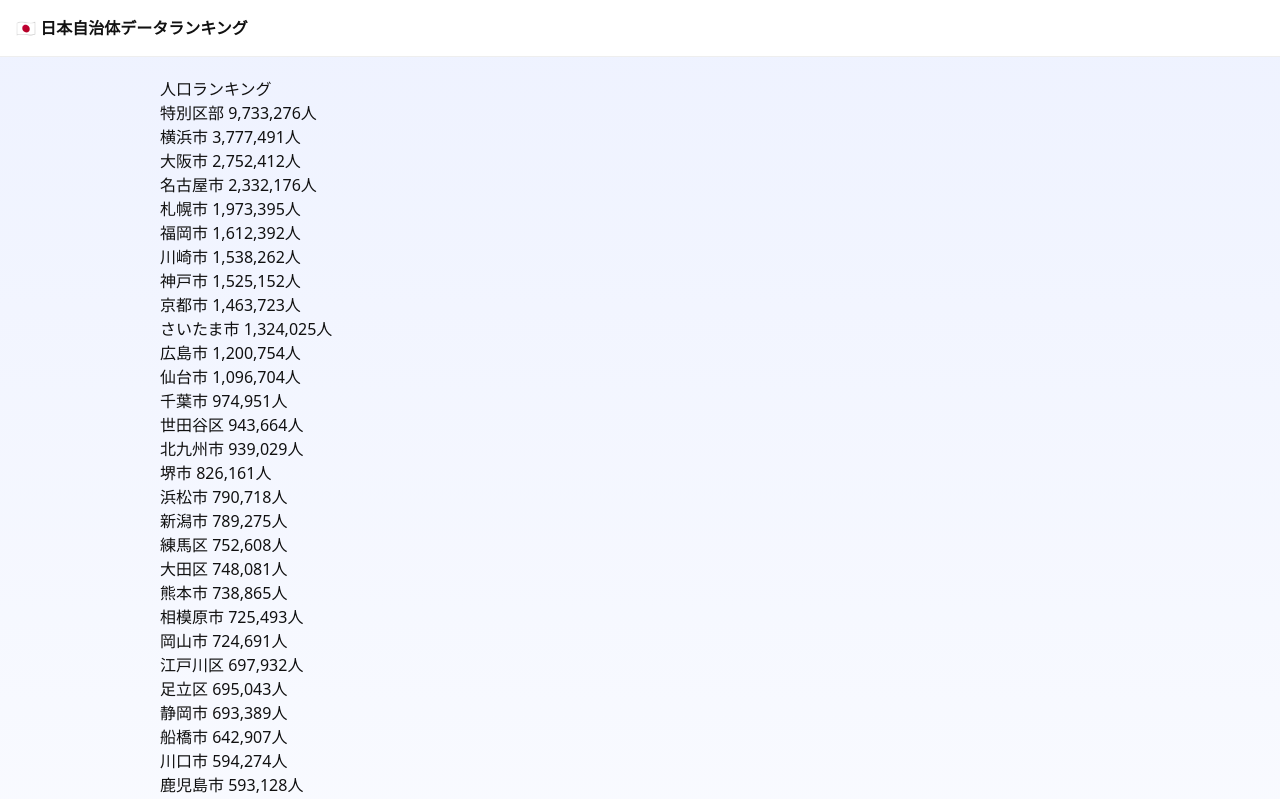
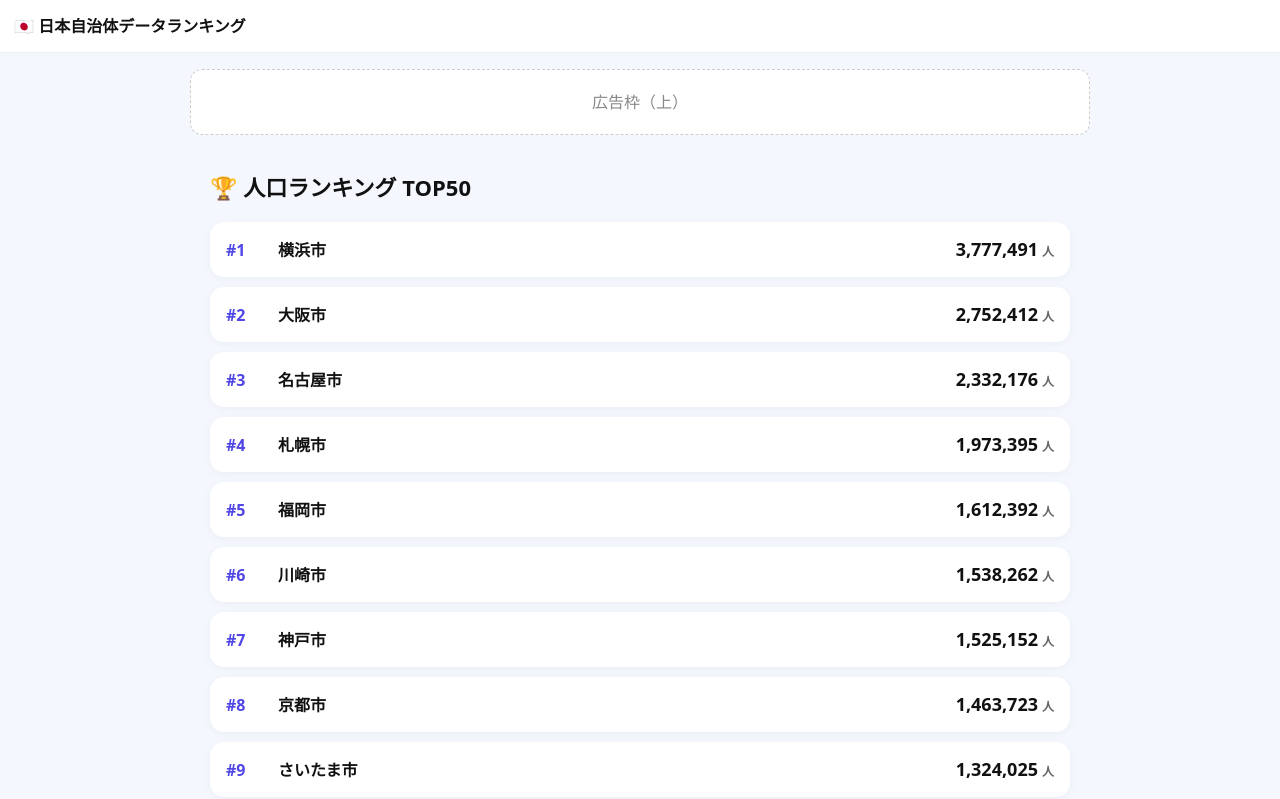
Before and after one commit to OW-beep/japan-data-site, a Next.js app: page /ranking in a window 1280 px wide. Shown: the top 799 px of the page. Built offline with nearby package versions, Linux system fonts and the light colour scheme.

Commit message:
fix build

```diff
--- a/app/layout.tsx
+++ b/app/layout.tsx
@@ -1,4 +1,6 @@
 import "./globals.css";
+import Script from "next/script";
+import React from "react";
 
 export default function RootLayout({
   children,
@@ -7,33 +9,61 @@ export default function RootLayout({
 }) {
   return (
     <html lang="ja">
-      <body
-        style={{
-          margin: 0,
-          fontFamily:
-            "system-ui, sans-serif",
-          background:
-            "linear-gradient(180deg,#eef2ff,#ffffff)",
-          color: "#111",
-        }}
-      >
+      <head>
+        <Script
+          async
+          strategy="afterInteractive"
+          src="https://pagead2.googlesyndication.com/pagead/js/adsbygoogle.js?client=ca-pub-4630812027939211"
+          crossOrigin="anonymous"
+        />
+      </head>
+
+      <body style={body}>
         <header style={header}>
           🇯🇵 日本自治体データランキング
         </header>
 
-        <main style={{ maxWidth: 1000, margin: "0 auto" }}>
-          {children}
-        </main>
+        <div style={adBox}>広告枠（上）</div>
+
+        <main style={main}>{children}</main>
+
+        <div style={adBox}>広告枠（中）</div>
+        <div style={adBox}>広告枠（下）</div>
       </body>
     </html>
   );
 }
 
-const header = {
-  padding: 16,
+const body: React.CSSProperties = {
+  margin: 0,
+  fontFamily: "system-ui",
+  background: "#f5f7ff",
+  color: "#111",
+};
+
+const header: React.CSSProperties = {
+  padding: 14,
   background: "white",
+  borderBottom: "1px solid #eee",
   fontWeight: 800,
-  borderBottom: "1px solid #eee",
   position: "sticky",
   top: 0,
+  zIndex: 10,
 };
+
+const main: React.CSSProperties = {
+  maxWidth: 900,
+  margin: "0 auto",
+  padding: 20,
+};
+
+const adBox: React.CSSProperties = {
+  maxWidth: 900,
+  margin: "16px auto",
+  padding: 20,
+  background: "white",
+  borderRadius: 12,
+  border: "1px dashed #ccc",
+  textAlign: "center",
+  color: "#888",
+};
--- a/app/ranking/decrease/page.tsx
+++ b/app/ranking/decrease/page.tsx
@@ -1,29 +1,33 @@
 import cities from "@/data/cities.json";
-import Link from "next/link";
 
 export default function Page() {
-  const ranking = [...cities]
-    .sort((a, b) => {
-      // 仮指標：人口が少ない順
-      return (a.population ?? 0) - (b.population ?? 0);
-    })
+  const list = [...cities]
+    .filter((c) => c.population > 0)
+    .sort(
+      (a, b) =>
+        (a.population ?? 0) -
+        (b.population ?? 0)
+    )
     .slice(0, 50);
 
   return (
-    <main style={{ maxWidth: 900, margin: "0 auto", padding: 24 }}>
-      <h1>📉 人口少ないランキング</h1>
+    <main style={{ padding: 20 }}>
+      <h1>📉 人口が少ない自治体ランキング</h1>
 
-      <ol>
-        {ranking.map((c, i) => (
-          <li key={c.code}>
-            {i + 1}. {c.name}（{c.population?.toLocaleString()}）
-          </li>
-        ))}
-      </ol>
-
-      <Link href="/ranking/population">
-        ← 人口ランキング
-      </Link>
+      {list.map((c, i) => (
+        <div
+          key={c.code}
+          style={{
+            padding: 12,
+            background: "white",
+            marginTop: 8,
+            borderRadius: 10,
+          }}
+        >
+          {i + 1}. {c.name}（
+          {c.population?.toLocaleString()}人）
+        </div>
+      ))}
     </main>
   );
 }
--- a/app/ranking/page.tsx
+++ b/app/ranking/page.tsx
@@ -1,30 +1,82 @@
 import cities from "@/data/cities.json";
 
-type City = {
-  code: string;
-  name: string;
-  population?: number;
-  birthRate?: number;
-};
-
 export default function Page() {
-  const ranking = [...(cities as City[])].sort(
-    (a, b) => (b.population ?? 0) - (a.population ?? 0)
-  );
+  const ranking = [...cities]
+    .filter((c) => c.name !== "特別区部")
+    .sort((a, b) => (b.population ?? 0) - (a.population ?? 0))
+    .slice(0, 50);
 
   return (
-    <main style={{ padding: 20 }}>
-      <h1>人口ランキング</h1>
+    <main>
+      <h1 style={title}>🏆 人口ランキング TOP50</h1>
 
-      <ol>
-        {ranking.slice(0, 50).map((city) => (
-          <li key={city.code}>
-            {city.name}
-            {" "}
-            {(city.population ?? 0).toLocaleString()}人
-          </li>
+      <div style={wrap}>
+        {ranking.map((c, i) => (
+          <div key={c.code} style={card}>
+            <div style={left}>
+              <div style={rank}>#{i + 1}</div>
+              <div style={name}>{c.name}</div>
+            </div>
+
+            <div style={pop}>
+              {c.population?.toLocaleString()}
+              <span style={unit}>人</span>
+            </div>
+          </div>
         ))}
-      </ol>
+      </div>
     </main>
   );
 }
+
+const title: React.CSSProperties = {
+  fontSize: 22,
+  fontWeight: 900,
+  marginBottom: 18,
+};
+
+const wrap: React.CSSProperties = {
+  display: "flex",
+  flexDirection: "column",
+  gap: 10,
+};
+
+const card: React.CSSProperties = {
+  display: "flex",
+  justifyContent: "space-between",
+  alignItems: "center",
+  padding: "14px 16px",
+  borderRadius: 14,
+  background: "white",
+  boxShadow: "0 2px 8px rgba(0,0,0,0.04)",
+  transition: "0.2s",
+};
+
+const left: React.CSSProperties = {
+  display: "flex",
+  alignItems: "center",
+  gap: 12,
+};
+
+const rank: React.CSSProperties = {
+  fontWeight: 900,
+  fontSize: 16,
+  color: "#4f46e5",
+  width: 40,
+};
+
+const name: React.CSSProperties = {
+  fontWeight: 700,
+};
+
+const pop: React.CSSProperties = {
+  fontWeight: 900,
+  fontSize: 18,
+  color: "#111",
+};
+
+const unit: React.CSSProperties = {
+  fontSize: 12,
+  marginLeft: 4,
+  color: "#666",
+};
```
Also changed, not shown: public/ads.txt (added).
